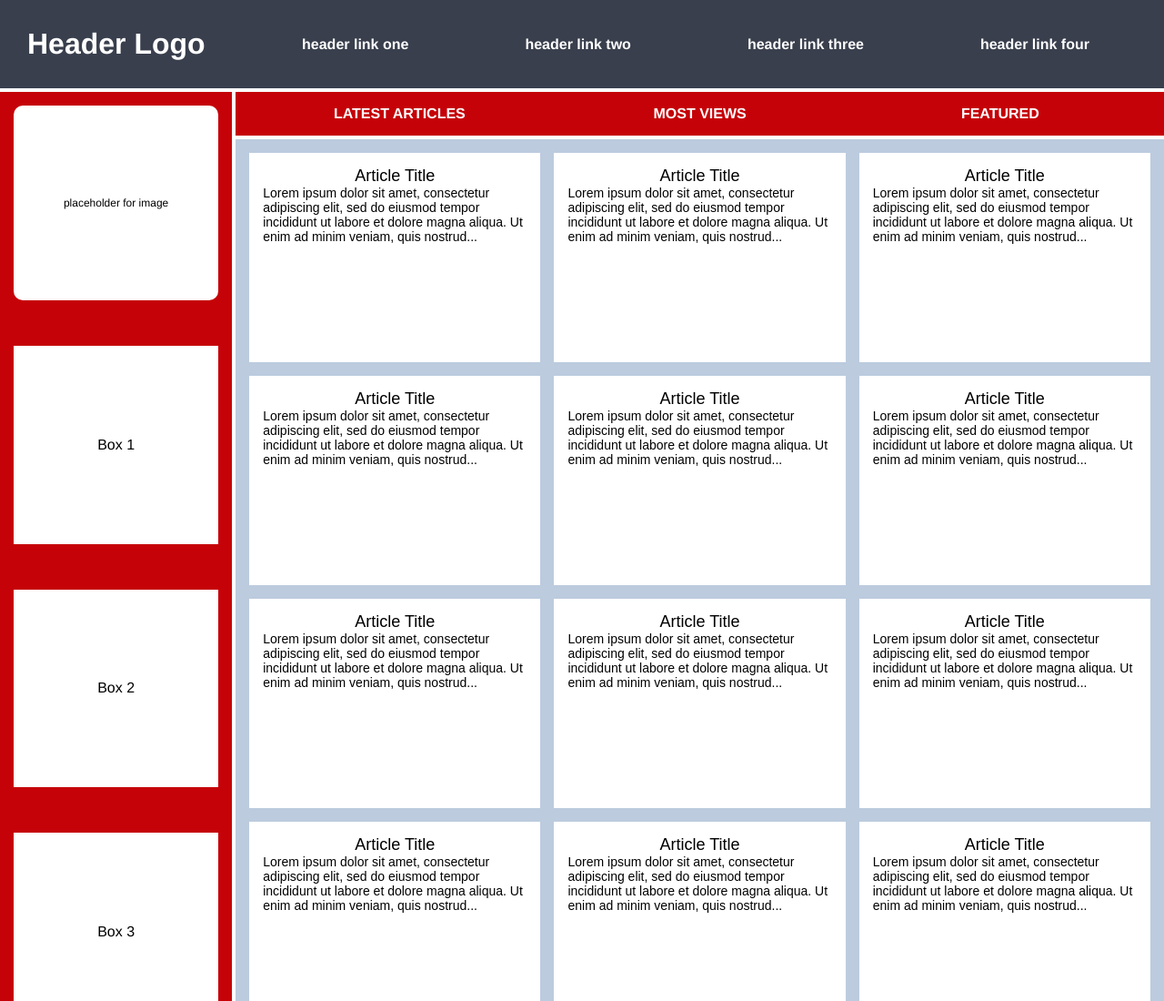
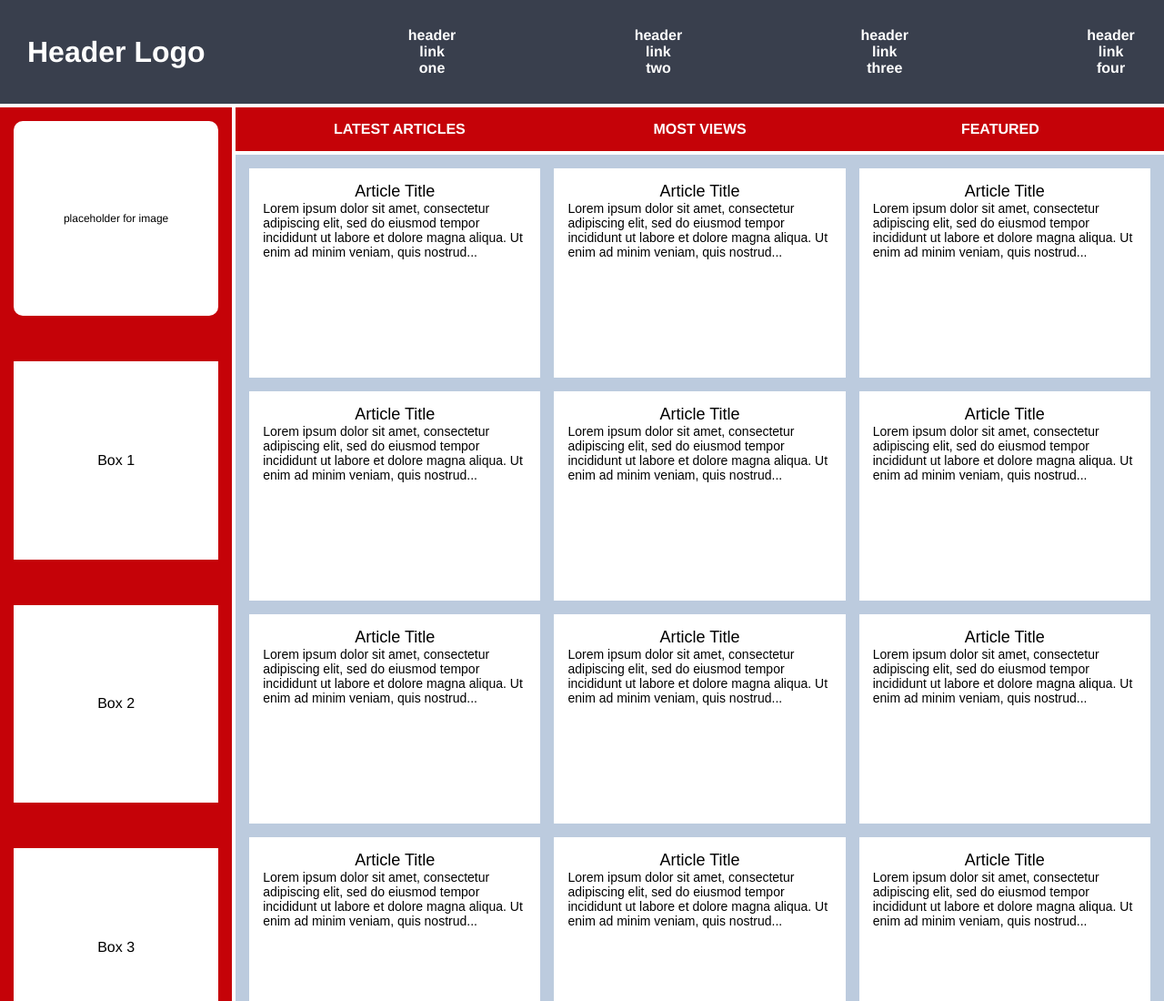
Before and after one commit to kdlin/the-odin-project, a plain HTML site: page Foundations/css-exercises/intermediate-html-css/advanced-grid/02-holy-grail-mockup/index.html in a window 1280 px wide. Shown: the top 1100 px of the page at 91% size. Drawn offline with Linux system fonts and the light colour scheme.

Commit message:
Finish holy-grail mockup: sidebar, nav, article cards, header menu

```diff
--- a/Foundations/css-exercises/intermediate-html-css/advanced-grid/02-holy-grail-mockup/style.css
+++ b/Foundations/css-exercises/intermediate-html-css/advanced-grid/02-holy-grail-mockup/style.css
@@ -22,7 +22,7 @@
   background-color: #393f4d;
   grid-column: 1 / -1;
   display: grid;
-  grid-template-columns: 1fr 4fr;
+  grid-template-columns: 1fr 2fr;
   align-items: center;
 }
 
@@ -35,7 +35,7 @@
   grid-template-columns: repeat(4, auto);
   list-style: none;
   justify-content: center;
-  gap: 8rem;
+  gap: 12rem;
 }
 
 .menu li {
@@ -109,7 +109,7 @@
   background-color: #FFFFFF;
   color: black;
   text-align: center;
-  height: 200px; ;
+  height: 200px;
 }
 
 .card p {
```
